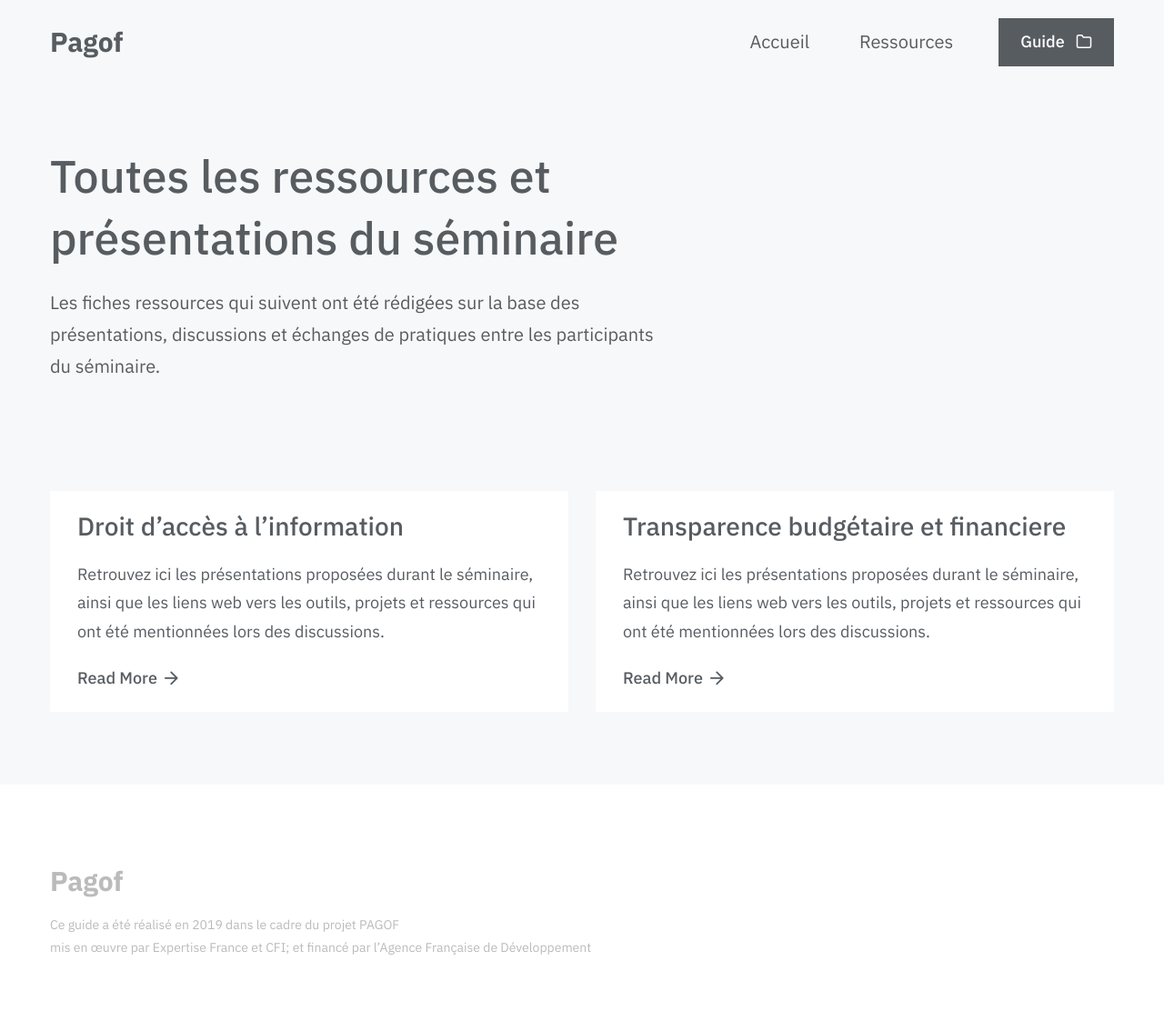
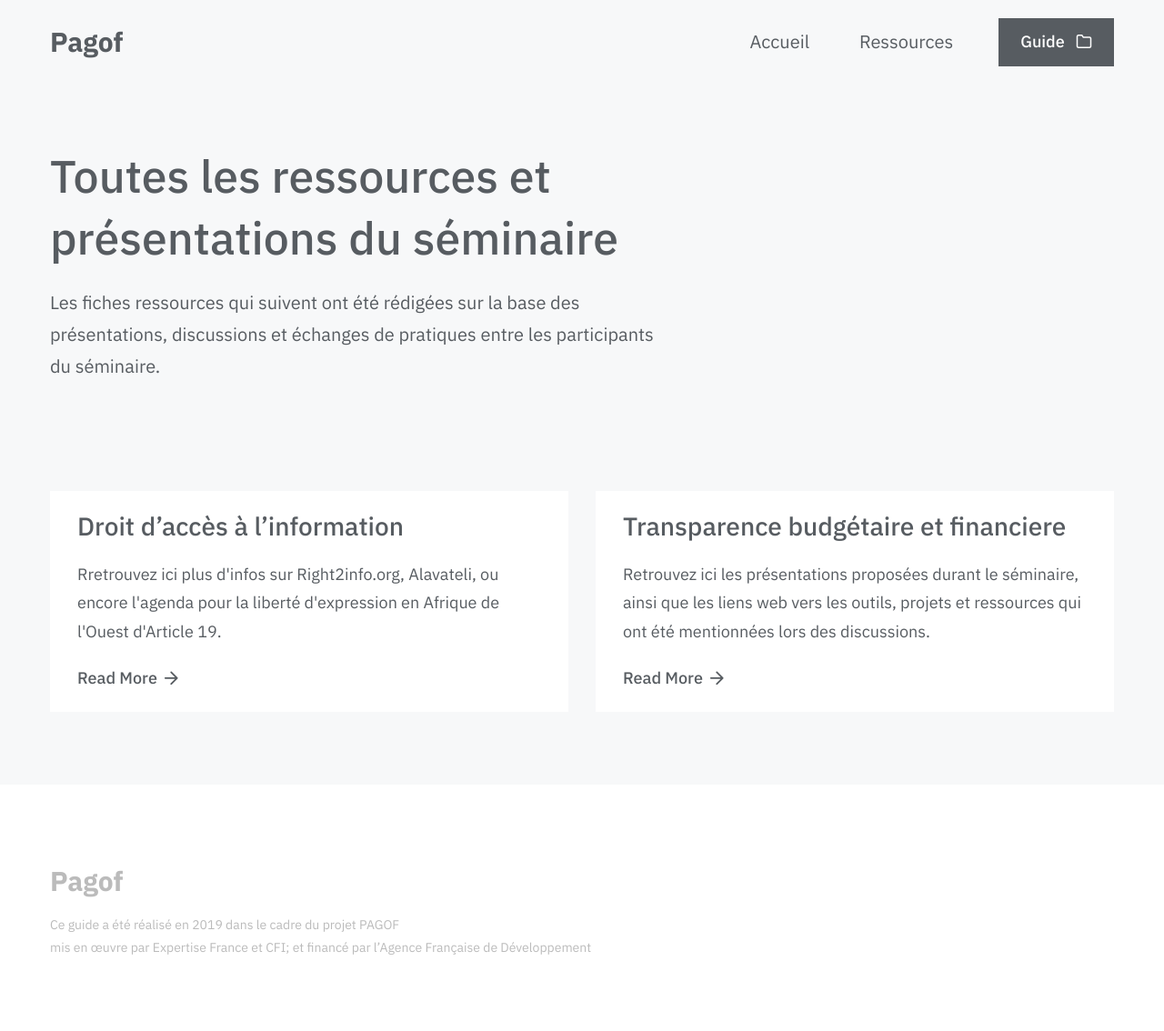
Before and after one commit to cecilaki/guide, a Jekyll site: the page built from ressources.md, in a window 1280 px wide. Shown: the whole page at 91% size. Built offline with Jekyll 4.4.1, drawn with Linux system fonts in a browser that asks for light colours; some web fonts are replaced.

Commit message:
Update ressources-theme1.md

```diff
--- a/_ressources/ressources-theme1.md
+++ b/_ressources/ressources-theme1.md
@@ -2,7 +2,7 @@
 # Page settings
 layout: ressources-single # Choose layout: "default", "homepage" or "documentation-archive"
 title: Droit d’accès à l’information # Define a title of your page
-description: Retrouvez ici les présentations proposées durant le séminaire, ainsi que les liens web vers les outils, projets et ressources qui ont été mentionnées lors des discussions. # Define a description of your page
+description: Rretrouvez ici plus d'infos sur Right2info.org, Alavateli, ou encore l'agenda pour la liberté d'expression en Afrique de l'Ouest d'Article 19. # Define a description of your page
 keywords: # Define keywords for search engines
 order: 1 # Define order of this page in list of all documentation documents
 
```
